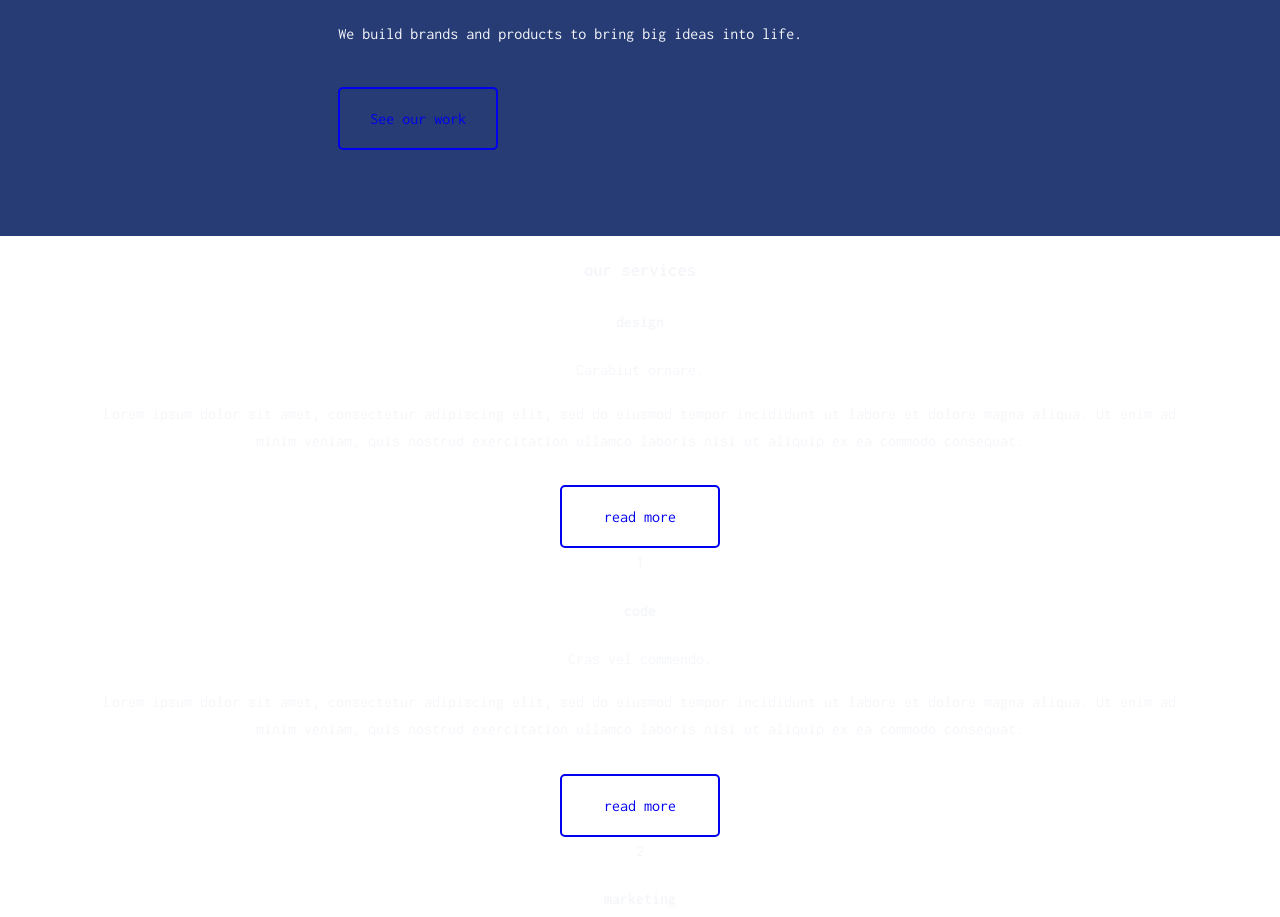
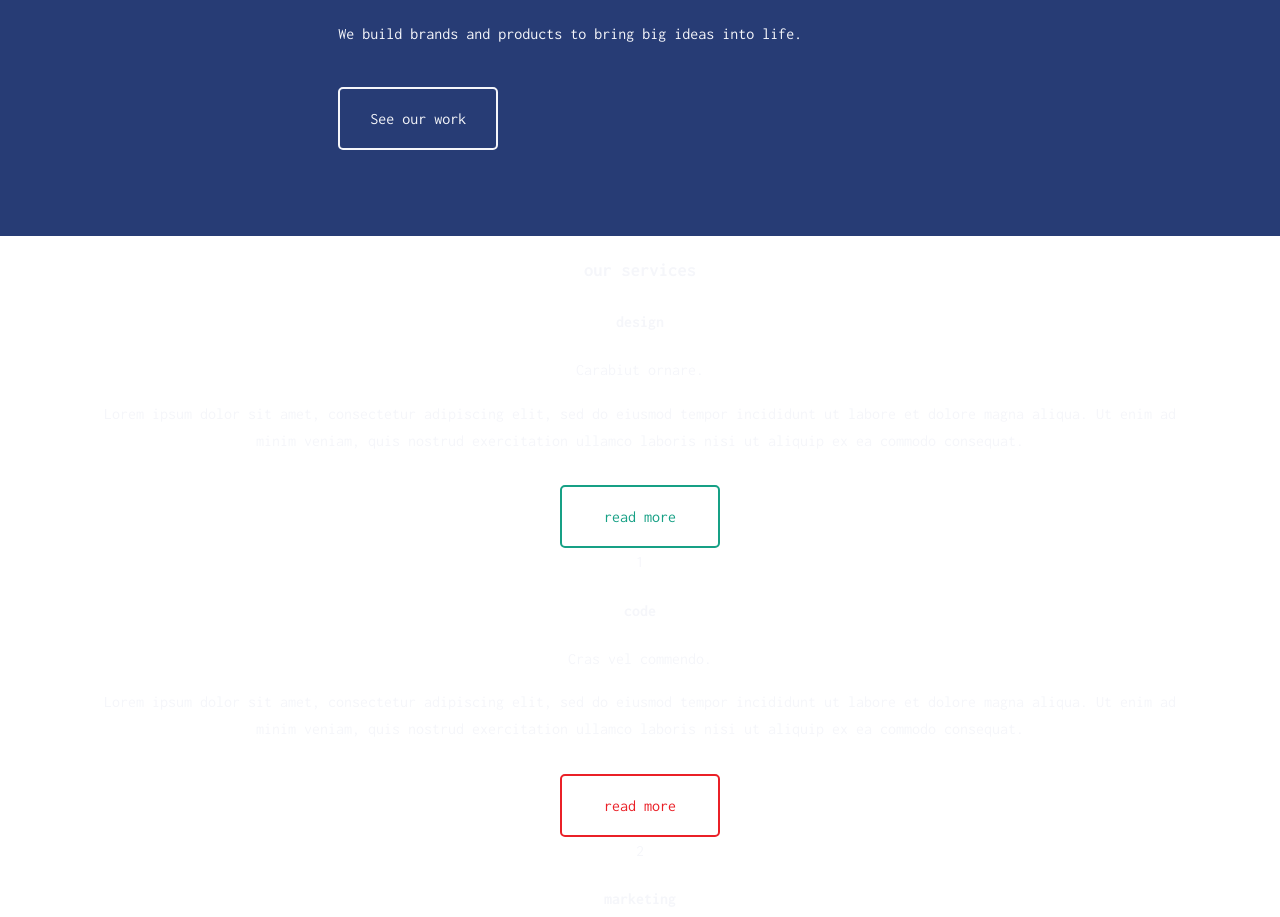
Before and after one commit to malwina-mika/Rwd-flexbox-practise, a website: page index.html in a window 1280 px wide. Shown: the part 355-1272 px from the top of the page. Drawn offline with nearby package versions, Linux system fonts and the light colour scheme; files that its build step writes are made by us from their sources.

Commit message:
Add styles for buttons

```diff
--- a/sass/style.scss
+++ b/sass/style.scss
@@ -132,3 +132,51 @@ section{
     font-weight: 400;
     margin: 24px 0;
 }
+
+/* BUTTONS*/
+
+.btn-main{
+    color: $color-main;
+    border-color: $color-main;
+    background-image: linear-gradient(90deg, #ffffff 50%, transparent 50%);
+    background-position: 100% 0;
+    background-size: 300%;
+    transition: $transition;
+    &:hover{
+    color: #0fbcf9;
+    background-position: 0 100%;
+    }
+}
+.btn-two{
+    color: $color-five;
+    border-color: $color-five;
+    background-image: linear-gradient(90deg, $color-five 50%, transparent 50%);
+    background-position: 100% 0;
+    background-size: 300%;
+    transition: $transition;
+    &:hover{
+    color: $color-hover;
+    background-position: 0 100%;
+    }
+}
+.btn-three{
+    color: $color-four;
+    border-color: $color-four;
+    background-image: linear-gradient(90deg, $color-four 50%, transparent 50%);
+    background-position: 100% 0;
+    background-size: 300%;
+    transition: $transition;
+    &:hover{
+    color: $color-hover;
+    background-position: 0 100%;
+    }
+}
+.btn-four{
+    border: none;
+    margin: 36px 0;
+    padding: 0;
+    text-align: left;
+    &:hover{
+    color: $color-four;
+    }
+}
```
